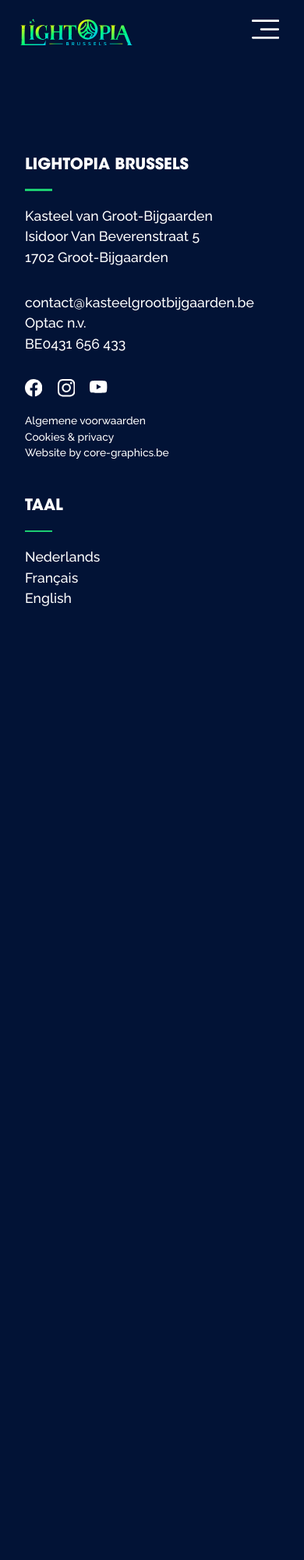
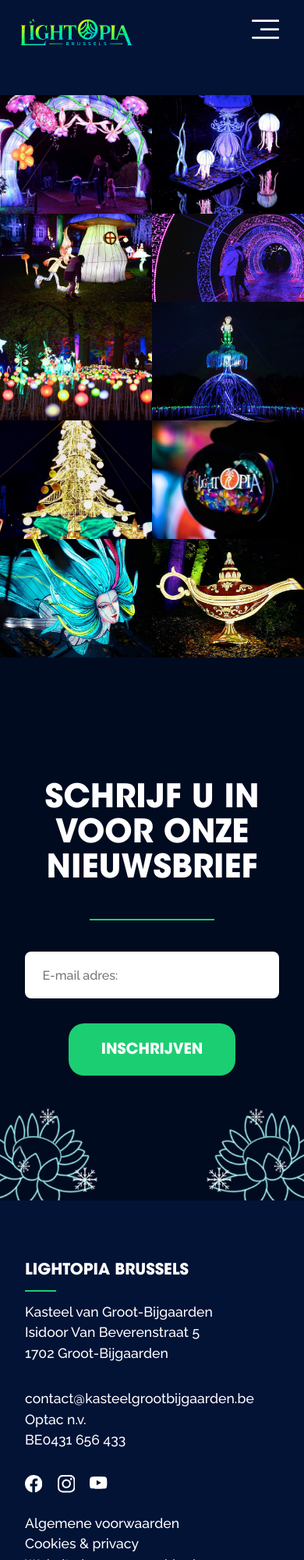
Before and after one commit to pgm-benobira/lightopia, a plain HTML site: page galerij.html in a window 390 px wide. Shown: the top 2000 px of the page at 78% size. Before the commit the page ends 966 px from the top, so only its background shows below. Drawn offline with Linux system fonts and the light colour scheme.

Commit message:
Added the newsletter section to the footer

```diff
--- a/galerij.html
+++ b/galerij.html
@@ -57,14 +57,33 @@
             </nav>
         </div>
     </header>
-    <main></main>
-    <footer>
-        <div class="footer__container">
+    <main>
+        <article class="gallery">
+            <!-- here comes the photo-gallery loaded in JS -->
+        </article>
+        <div class="gallery-focus">
+            <!-- here comes the photo-gallery focus loaded in JS -->
+        </div>
+    </main>
+    <footer class="footer--top segment segment--dark">
+        <div class="segment__inner">
+            <h1 class="segment__title">Schrijf u in voor onze nieuwsbrief</h1>
+            <form action="" class="newsletter__form">
+                <input type="text" name="email" placeholder="E-mail adres:">
+                <button class="cta cta--form">Inschrijven</button>
+            </form>
+            <div class="flowers__container">
+                <div class="flowers__container">
+                    <img class="flowers flower--l" src="./static/img/images/background-04-l.png" alt="glowing rose">
+                    <img class="flowers flower--r" src="./static/img/images/background-04-r.png" alt="glowing rose">
+                </div>
+            </div>
+        </div>
+    </footer>
+    <footer class="footer--bottom">
+        <div class="footer--bottom__container">
             <article class="contact">
-                <section class="title">
-                    <h3>Lightopia Brussels</h3>
-                    <div class="border--small"></div>
-                </section>
+                <h3>Lightopia Brussels</h3>
                 <p>Kasteel van Groot-Bijgaarden<br>Isidoor Van Beverenstraat 5<br>1702 Groot-Bijgaarden</p>
                 <p><a href="mailto:contact@kasteelgrootbijgaarden.be">contact@kasteelgrootbijgaarden.be</a><br>Optac n.v.<br>BE0431 656 433</p>
                 <div class="socials">
@@ -75,10 +94,7 @@
                 <p class="small-text"><br><a href="#" target="_self">Algemene voorwaarden</a><br><a href="#" target="_self">Cookies & privacy</a><br>Website by <a href="https://core-graphics.be/" target="_blank">core-graphics.be</a></p>
             </article>
             <article class="language">
-                <section class="title">
-                    <h3>Taal</h3>
-                    <div class="border--small"></div>
-                </section>
+                <h3>Taal</h3>
                 <p><a href="#" target="_self">Nederlands</a><br><a href="#" target="_self">Français</a><br><a href="#" target="_self">English</a></p>
             </article>
         </div>
--- a/static/css/main.css
+++ b/static/css/main.css
@@ -75,6 +75,16 @@ h1 {
     font-size: 2.6rem;
     line-height: 108%;
     text-transform: uppercase;
+    position: relative;
+}
+
+h1::after {
+    display: block;
+    content: '';
+    width: 10rem;
+    height: 0.15rem;
+    background: var(--green);
+    margin: 2.5rem auto;
 }
 
 h3 {
@@ -84,17 +94,18 @@ h3 {
     text-transform: uppercase;
 }
 
+h3::after {
+    display: block;
+    content: '';
+    width: 2.5rem;
+    height: 0.15rem;
+    background: var(--green);
+    margin: 0.8rem 0;
+}
+
 p {
     font-size: 1.4rem;
     margin-bottom: 2rem;
-}
-
-.border {
-    width: 100%;
-    max-width: 10rem;
-    height: 0.14rem;
-    background: var(--green);
-    margin: 2rem auto;
 }
 
 .border--small {
@@ -582,6 +593,8 @@ video {
     max-height: 85vh;
 }
 
+/* ------------------------------- FOOTER ----------------------------------- */
+
 /* Newsletter form */
 
 .newsletter__form input {
@@ -614,9 +627,9 @@ video {
     right: 0;
 }
 
-/* ------------------------------- FOOTER ----------------------------------- */
+/* Footer-bottom */
 
-footer {
+.footer--bottom {
     max-width: 85.5rem;
     margin: 0 auto;
     padding: 5rem 2rem 6rem;
@@ -624,20 +637,20 @@ footer {
     justify-content: space-between;
 }
 
-footer p {
+.footer--bottom p {
     font-size: 1.1rem;
 }
 
-.footer__container {
+.footer--bottom__container {
     display: flex;
     gap: 8rem;
 }
 
 @media (max-width: 37rem) {
-    footer {
+    .footer--bottom {
         display: block;
     }
-    .footer__container {
+    .footer--bottom__container {
         display: block;
     }
     .language {
```
Also changed, not shown: faq.html (+22 -11 lines), index.html (+5 -23 lines), parcours.html (+22 -11 lines), praktisch.html (+27 -11 lines).
